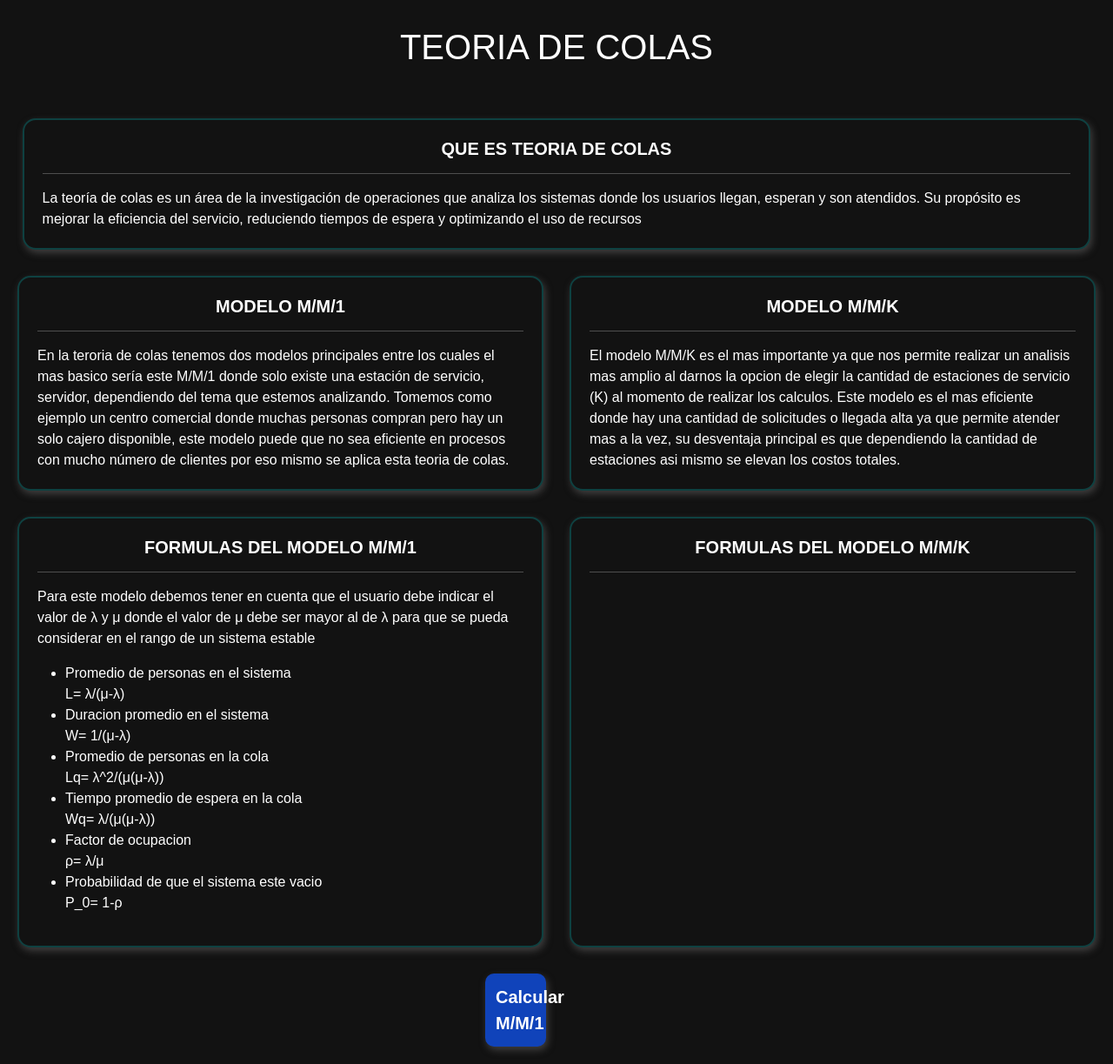
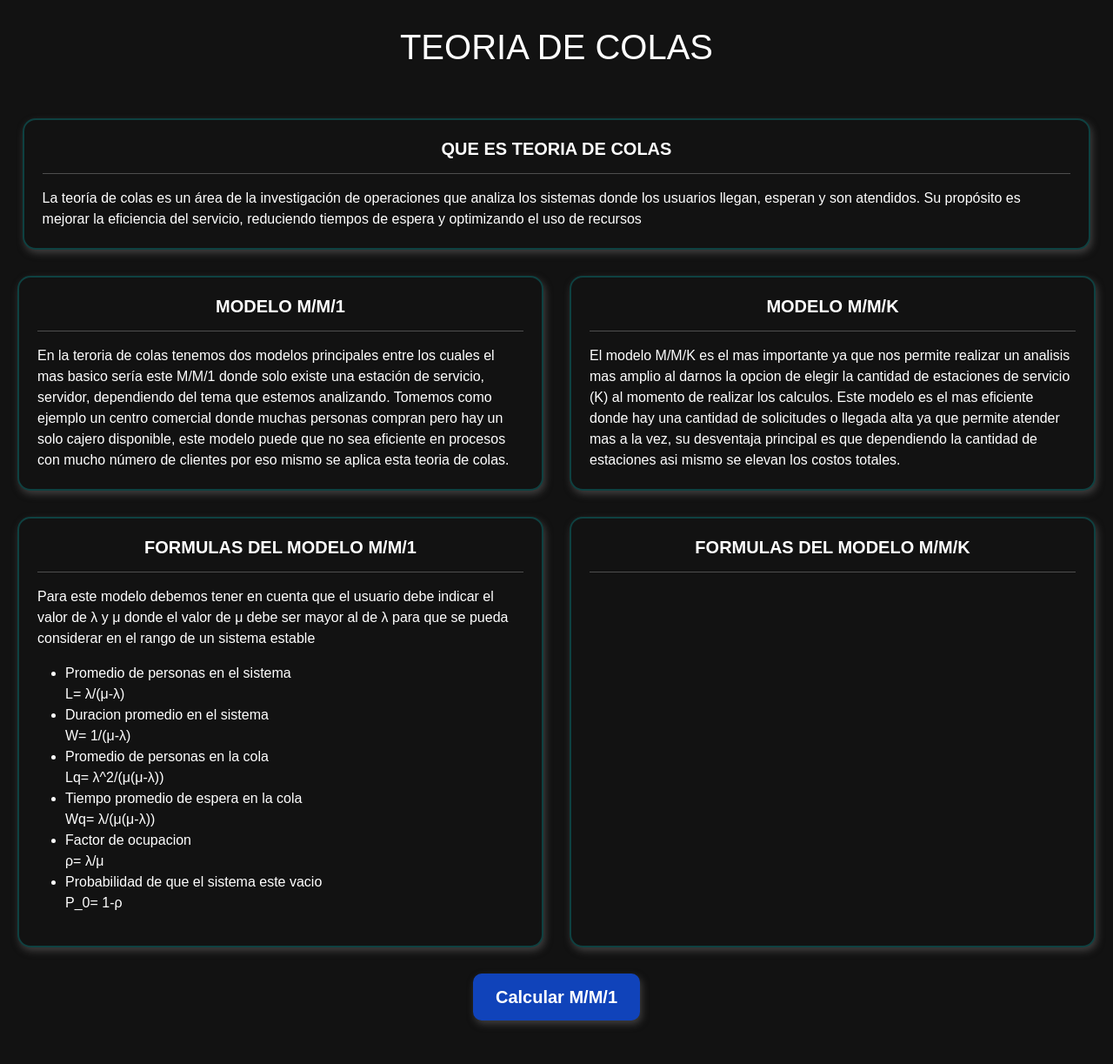
Before and after one commit to unknownuserID1/unknown, a React (Vite) app: page / in a window 1280 px wide. Shown: the whole page at 87% size. After the commit the page ends 1193 px from the top, so only its background shows below. Built offline with nearby package versions, Linux system fonts and the light colour scheme.

Commit message:
Cambios en el boton calcular

```diff
--- a/src/Components/Boton/Boton.css
+++ b/src/Components/Boton/Boton.css
@@ -1,4 +1,5 @@
 .btn-custom {
+  width:15vw ;
   padding: 12px;
   background-color: #1043ba;
   color: white;
```
